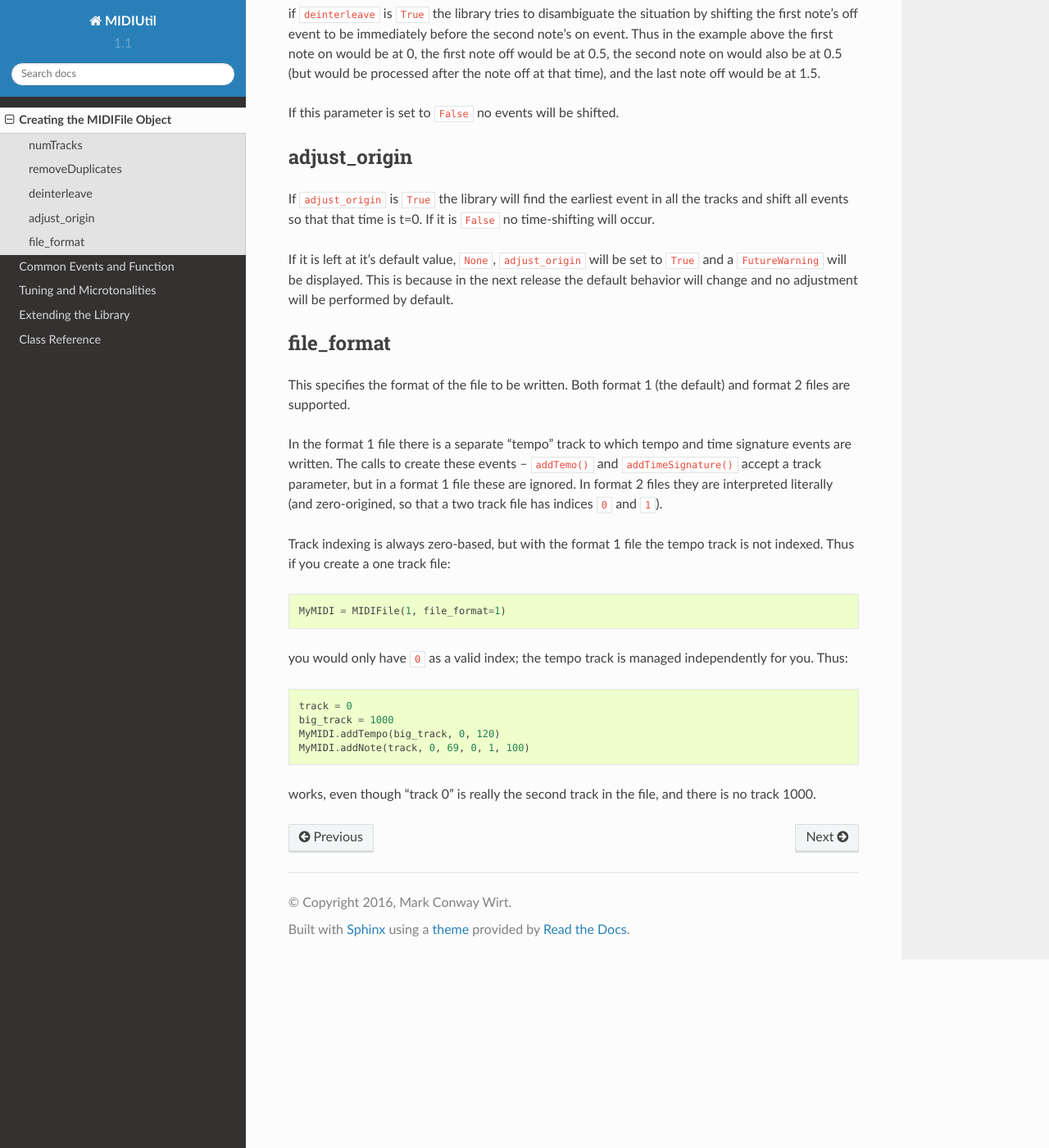
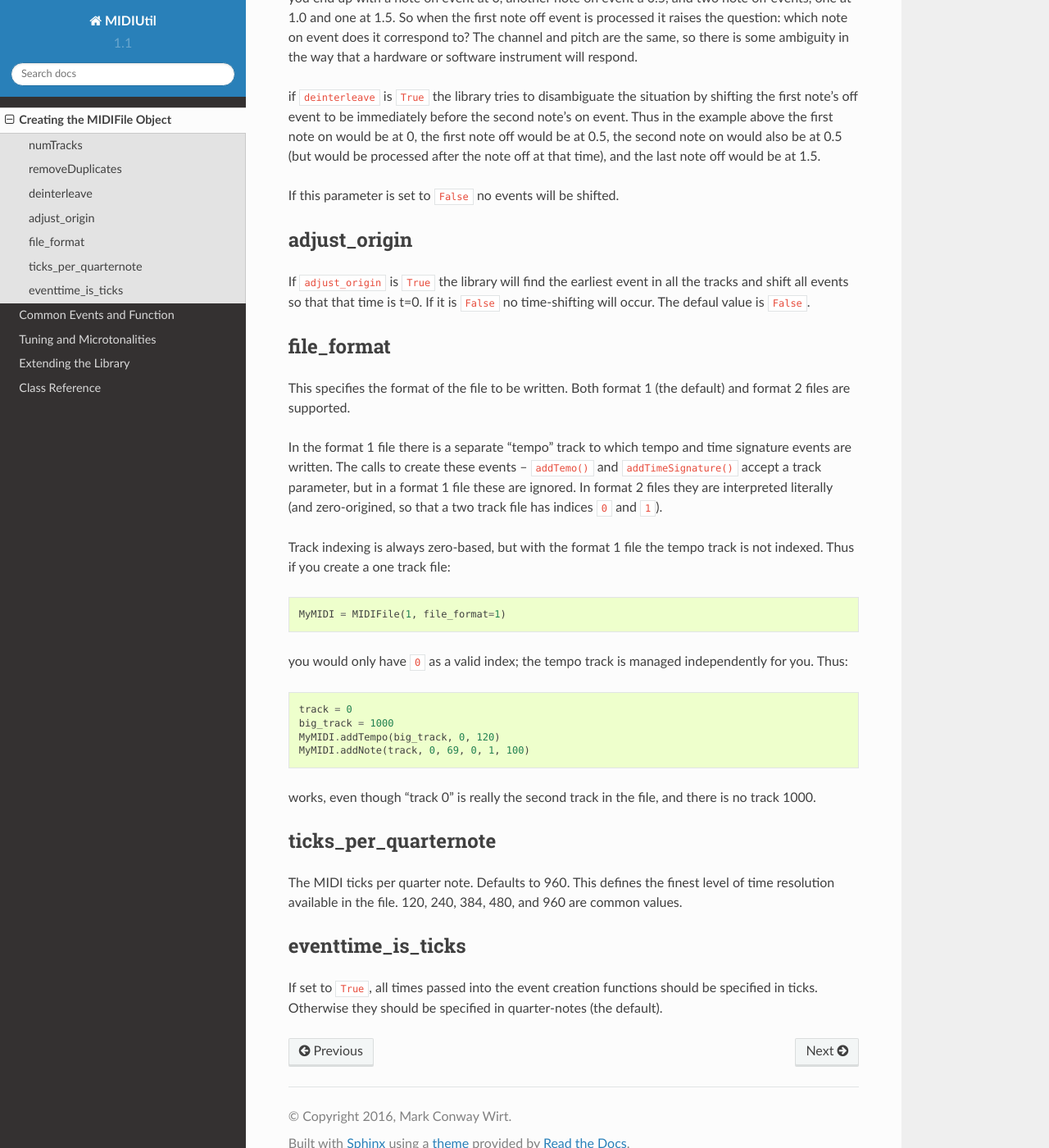
Before and after one commit to MarkCWirt/MIDIUtil, a Sphinx documentation site: the page built from documentation/creating.rst, in a window 1280 px wide and 1400 px high, scrolled down 1556 px. Shown: the whole window at 82% size. Built offline with Sphinx 7.4.7 and the Read the Docs theme 2.0.0, drawn with Linux system fonts in a browser that asks for light colours; some of the changed text lies outside the part shown.

Commit message:
Chaning default value of adjust_origin and updating docs.

```diff
--- a/documentation/creating.rst
+++ b/documentation/creating.rst
@@ -10,8 +10,14 @@ as follows:
 
 .. code:: python
 
-    def __init__(self, numTracks=1, removeDuplicates=True,
-      deinterleave=True, adjust_origin=None, file_format=1):
+  def __init__(self,
+            numTracks=1,
+            removeDuplicates=True,
+            deinterleave=True,
+            adjust_origin=False,
+            file_format=1,
+            ticks_per_quarternote=TICKSPERQUARTERNOTE,
+            eventtime_is_ticks=False):
 
 where the parameters do the following:
 
@@ -87,12 +93,8 @@ adjust_origin
 
 If ``adjust_origin`` is ``True`` the library will find the earliest
 event in all the tracks and shift all events so that that time is t=0.
-If it is ``False`` no time-shifting will occur.
-
-If it is left at it's default value, ``None``, ``adjust_origin`` will be
-set to ``True`` and a ``FutureWarning`` will be displayed. This is because in
-the next release the default behavior will change and no adjustment will be
-performed by default.
+If it is ``False`` no time-shifting will occur. The defaul value is
+``False``.
 
 file_format
 -----------
@@ -126,3 +128,17 @@ for you. Thus:
 
 works, even though "track 0" is really the second track in the file, and there is
 no track 1000.
+
+ticks_per_quarternote
+---------------------
+
+The MIDI ticks per quarter note. Defaults to 960. This defines the
+finest level of time resolution available in the file. 120, 240, 384,
+480, and 960 are common values.
+
+eventtime_is_ticks
+------------------
+
+If set to ``True``, all times passed into the event creation functions
+should be specified in ticks. Otherwise they should be specified in
+quarter-notes (the default).
```
Also changed, not shown: 2 other files.
